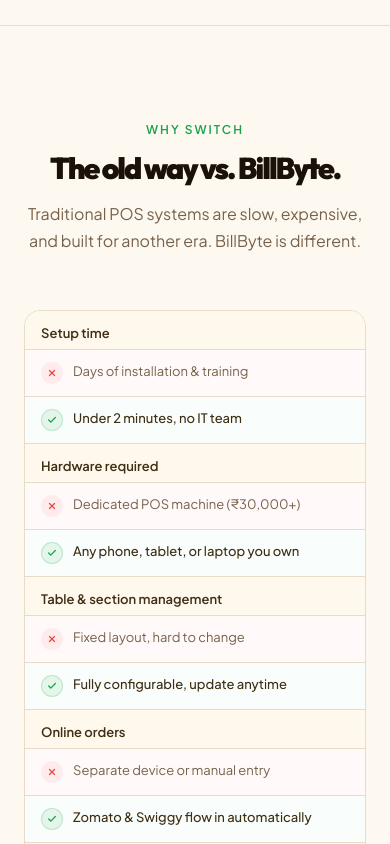
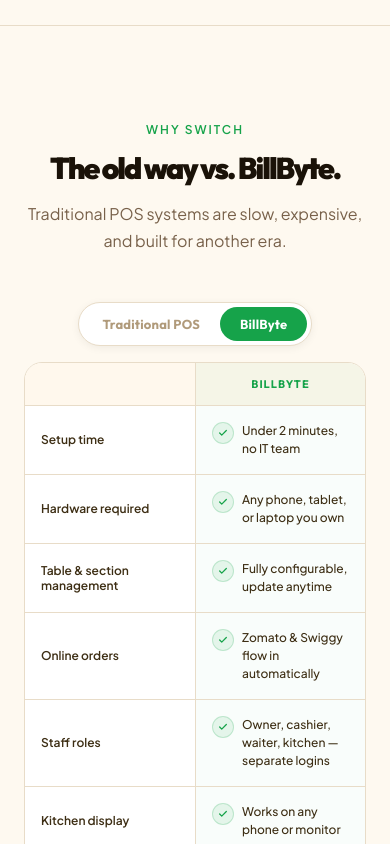
Before and after one commit to rohail642/BillByte-Landing, a React (Vite) app: page / in a window 390 px wide. Shown: the part 5600-6444 px from the top of the page. Built offline with nearby package versions, Linux system fonts and the light colour scheme.

Commit message:
Compare: mobile slider toggle — 2-col table with animated pill switcher on small screens

```diff
--- a/src/sections/Compare.jsx
+++ b/src/sections/Compare.jsx
@@ -1,14 +1,15 @@
-import { motion } from 'framer-motion'
+import { useState } from 'react'
+import { motion, AnimatePresence } from 'framer-motion'
 
 const ROWS = [
-  { label: 'Setup time',             old: 'Days of installation & training', bb: 'Under 2 minutes, no IT team' },
+  { label: 'Setup time',             old: 'Days of installation & training',   bb: 'Under 2 minutes, no IT team' },
   { label: 'Hardware required',      old: 'Dedicated POS machine (₹30,000+)', bb: 'Any phone, tablet, or laptop you own' },
   { label: 'Table & section management', old: 'Fixed layout, hard to change', bb: 'Fully configurable, update anytime' },
-  { label: 'Online orders',          old: 'Separate device or manual entry', bb: 'Zomato & Swiggy flow in automatically' },
-  { label: 'Staff roles',            old: 'Usually one shared login', bb: 'Owner, cashier, waiter, kitchen — separate logins' },
-  { label: 'Kitchen display',        old: 'Extra hardware required', bb: 'Works on any phone or monitor' },
-  { label: 'Access from anywhere',   old: 'Only on-premises', bb: 'Web, PWA, or Windows desktop app' },
-  { label: 'Updates & new features', old: 'Paid upgrades or hardware swap', bb: 'Automatic, always included' },
+  { label: 'Online orders',          old: 'Separate device or manual entry',   bb: 'Zomato & Swiggy flow in automatically' },
+  { label: 'Staff roles',            old: 'Usually one shared login',          bb: 'Owner, cashier, waiter, kitchen — separate logins' },
+  { label: 'Kitchen display',        old: 'Extra hardware required',           bb: 'Works on any phone or monitor' },
+  { label: 'Access from anywhere',   old: 'Only on-premises',                  bb: 'Web, PWA, or Windows desktop app' },
+  { label: 'Updates & new features', old: 'Paid upgrades or hardware swap',    bb: 'Automatic, always included' },
 ]
 
 const Check = () => (
@@ -34,41 +35,151 @@
   </div>
 )
 
+function DesktopTable() {
+  return (
+    <div style={{ border: '1.5px solid var(--border)', borderRadius: 20, overflow: 'hidden', background: 'white' }}>
+      {/* Header */}
+      <div style={{ display: 'grid', gridTemplateColumns: '1fr 1fr 1fr', background: 'var(--bg2)', borderBottom: '1.5px solid var(--border)' }}>
+        <div style={{ padding: '16px 24px' }} />
+        <div style={{ padding: '16px 24px', borderLeft: '1px solid var(--border)', textAlign: 'center' }}>
+          <p style={{ fontFamily: 'Outfit', fontSize: 12, fontWeight: 700, color: 'var(--muted)', letterSpacing: 1, textTransform: 'uppercase' }}>Traditional POS</p>
+        </div>
+        <div style={{ padding: '16px 24px', borderLeft: '1px solid var(--border)', textAlign: 'center', background: 'rgba(22,163,74,0.04)' }}>
+          <p style={{ fontFamily: 'Outfit', fontSize: 12, fontWeight: 700, color: 'var(--green)', letterSpacing: 1, textTransform: 'uppercase' }}>BillByte</p>
+        </div>
+      </div>
+      {ROWS.map((row, i) => (
+        <div key={row.label} style={{
+          display: 'grid', gridTemplateColumns: '1fr 1fr 1fr',
+          borderBottom: i < ROWS.length - 1 ? '1px solid var(--border)' : 'none',
+        }}>
+          <div style={{ padding: '18px 24px', display: 'flex', alignItems: 'center' }}>
+            <span style={{ fontSize: 13, fontWeight: 600, color: 'var(--text2)' }}>{row.label}</span>
+          </div>
+          <div style={{ padding: '18px 24px', borderLeft: '1px solid var(--border)', display: 'flex', alignItems: 'flex-start', gap: 10 }}>
+            <Cross />
+            <span style={{ fontSize: 13, color: 'var(--text3)', lineHeight: 1.5 }}>{row.old}</span>
+          </div>
+          <div style={{ padding: '18px 24px', borderLeft: '1px solid var(--border)', display: 'flex', alignItems: 'flex-start', gap: 10, background: 'rgba(22,163,74,0.025)' }}>
+            <Check />
+            <span style={{ fontSize: 13, color: 'var(--text2)', lineHeight: 1.5, fontWeight: 500 }}>{row.bb}</span>
+          </div>
+        </div>
+      ))}
+    </div>
+  )
+}
+
+function MobileTable() {
+  const [active, setActive] = useState('bb')
+  const isBB = active === 'bb'
+
+  return (
+    <div>
+      {/* Slider toggle */}
+      <div style={{ display: 'flex', justifyContent: 'center', marginBottom: 16 }}>
+        <div style={{
+          display: 'inline-flex', background: 'white',
+          border: '1.5px solid var(--border)', borderRadius: 100,
+          padding: 4, boxShadow: '0 2px 8px rgba(0,0,0,0.06)',
+        }}>
+          {[
+            { key: 'old', label: 'Traditional POS' },
+            { key: 'bb',  label: 'BillByte' },
+          ].map(tab => (
+            <button key={tab.key} onClick={() => setActive(tab.key)}
+              style={{
+                position: 'relative', padding: '9px 20px', borderRadius: 100,
+                border: 'none', background: 'transparent', cursor: 'pointer',
+                fontSize: 13, fontWeight: 700, fontFamily: 'Outfit', letterSpacing: 0.2,
+                color: active === tab.key
+                  ? (tab.key === 'bb' ? 'white' : '#dc2626')
+                  : 'var(--muted)',
+                transition: 'color 0.25s',
+              }}>
+              {active === tab.key && (
+                <motion.div layoutId="mob-pill" style={{
+                  position: 'absolute', inset: 0, borderRadius: 100, zIndex: 0,
+                  background: tab.key === 'bb' ? 'var(--green)' : 'rgba(239,68,68,0.1)',
+                  border: tab.key === 'old' ? '1px solid rgba(239,68,68,0.2)' : 'none',
+                }} transition={{ type: 'spring', stiffness: 420, damping: 34 }} />
+              )}
+              <span style={{ position: 'relative', zIndex: 1 }}>{tab.label}</span>
+            </button>
+          ))}
+        </div>
+      </div>
+
+      {/* 2-column table */}
+      <div style={{ border: '1.5px solid var(--border)', borderRadius: 18, overflow: 'hidden', background: 'white' }}>
+        {/* Header */}
+        <div style={{
+          display: 'grid', gridTemplateColumns: '1fr 1fr',
+          background: 'var(--bg2)', borderBottom: '1.5px solid var(--border)',
+        }}>
+          <div style={{ padding: '14px 16px' }} />
+          <div style={{
+            padding: '14px 16px', borderLeft: '1px solid var(--border)', textAlign: 'center',
+            background: isBB ? 'rgba(22,163,74,0.04)' : 'transparent',
+          }}>
+            <AnimatePresence mode="wait" initial={false}>
+              <motion.p key={active}
+                initial={{ opacity: 0, y: 4 }} animate={{ opacity: 1, y: 0 }} exit={{ opacity: 0, y: -4 }}
+                transition={{ duration: 0.15 }}
+                style={{
+                  fontFamily: 'Outfit', fontSize: 11, fontWeight: 700, letterSpacing: 1, textTransform: 'uppercase',
+                  color: isBB ? 'var(--green)' : '#dc2626', margin: 0,
+                }}>
+                {isBB ? 'BillByte' : 'Traditional POS'}
+              </motion.p>
+            </AnimatePresence>
+          </div>
+        </div>
+
+        {/* Rows */}
+        {ROWS.map((row, i) => (
+          <div key={row.label} style={{
+            display: 'grid', gridTemplateColumns: '1fr 1fr',
+            borderBottom: i < ROWS.length - 1 ? '1px solid var(--border)' : 'none',
+          }}>
+            <div style={{ padding: '16px 16px', display: 'flex', alignItems: 'center' }}>
+              <span style={{ fontSize: 12, fontWeight: 600, color: 'var(--text2)' }}>{row.label}</span>
+            </div>
+            <div style={{
+              borderLeft: '1px solid var(--border)',
+              background: isBB ? 'rgba(22,163,74,0.025)' : 'transparent',
+              overflow: 'hidden',
+            }}>
+              <AnimatePresence mode="wait" initial={false}>
+                <motion.div key={active}
+                  initial={{ opacity: 0, x: isBB ? 10 : -10 }}
+                  animate={{ opacity: 1, x: 0 }}
+                  exit={{ opacity: 0, x: isBB ? -10 : 10 }}
+                  transition={{ duration: 0.18 }}
+                  style={{ padding: '16px 16px', display: 'flex', alignItems: 'flex-start', gap: 8 }}>
+                  {isBB ? <Check /> : <Cross />}
+                  <span style={{ fontSize: 12, lineHeight: 1.5, color: isBB ? 'var(--text2)' : 'var(--text3)', fontWeight: isBB ? 500 : 400 }}>
+                    {isBB ? row.bb : row.old}
+                  </span>
+                </motion.div>
+              </AnimatePresence>
+            </div>
+          </div>
+        ))}
+      </div>
+    </div>
+  )
+}
+
 export default function Compare() {
   return (
     <section style={{ padding: '96px 24px', background: 'var(--bg)', borderTop: '1px solid var(--border)' }}>
       <style>{`
-        .compare-table { border: 1.5px solid var(--border); border-radius: 20px; overflow: hidden; background: white; }
-        .compare-header { display: grid; grid-template-columns: 1fr 1fr 1fr; background: var(--bg2); border-bottom: 1.5px solid var(--border); }
-        .compare-header-cell { padding: 16px 20px; }
-        .compare-row { display: grid; grid-template-columns: 1fr 1fr 1fr; border-bottom: 1px solid var(--border); }
-        .compare-row:last-child { border-bottom: none; }
-        .compare-label { padding: 18px 20px; display: flex; align-items: center; }
-        .compare-old { padding: 18px 20px; border-left: 1px solid var(--border); display: flex; align-items: flex-start; gap: 10px; }
-        .compare-new { padding: 18px 20px; border-left: 1px solid var(--border); display: flex; align-items: flex-start; gap: 10px; background: rgba(22,163,74,0.025); }
-
+        .cmp-desktop { display: block; }
+        .cmp-mobile  { display: none;  }
         @media (max-width: 640px) {
-          .compare-header { display: none; }
-          .compare-table { border-radius: 16px; }
-          .compare-row { display: flex; flex-direction: column; padding: 0; }
-          .compare-label {
-            padding: 14px 16px 8px;
-            font-size: 13px !important;
-            font-weight: 700 !important;
-            color: var(--text) !important;
-            background: var(--bg2);
-            border-bottom: 1px solid var(--border);
-          }
-          .compare-old {
-            padding: 12px 16px;
-            border-left: none;
-            border-bottom: 1px solid var(--border);
-            background: rgba(239,68,68,0.03);
-          }
-          .compare-new {
-            padding: 12px 16px;
-            border-left: none;
-          }
+          .cmp-desktop { display: none;  }
+          .cmp-mobile  { display: block; }
         }
       `}</style>
 
@@ -77,7 +188,7 @@
           initial={{ y: 20, opacity: 0 }}
           whileInView={{ y: 0, opacity: 1 }}
           viewport={{ once: true }}
-          style={{ textAlign: 'center', marginBottom: 56 }}>
+          style={{ textAlign: 'center', marginBottom: 48 }}>
           <p style={{ fontSize: 12, fontWeight: 700, color: 'var(--green)', letterSpacing: 2, textTransform: 'uppercase', marginBottom: 12 }}>
             Why switch
           </p>
@@ -85,7 +196,7 @@
             The old way vs. BillByte.
           </h2>
           <p style={{ fontSize: 16, color: 'var(--text3)', maxWidth: 440, margin: '0 auto', lineHeight: 1.65 }}>
-            Traditional POS systems are slow, expensive, and built for another era. BillByte is different.
+            Traditional POS systems are slow, expensive, and built for another era.
           </p>
         </motion.div>
 
@@ -93,35 +204,9 @@
           initial={{ y: 24, opacity: 0 }}
           whileInView={{ y: 0, opacity: 1 }}
           viewport={{ once: true }}
-          transition={{ duration: 0.6 }}
-          className="compare-table">
-
-          {/* Header — hidden on mobile */}
-          <div className="compare-header">
-            <div className="compare-header-cell" />
-            <div className="compare-header-cell" style={{ borderLeft: '1px solid var(--border)', textAlign: 'center' }}>
-              <p style={{ fontFamily: 'Outfit', fontSize: 12, fontWeight: 700, color: 'var(--muted)', letterSpacing: 1, textTransform: 'uppercase' }}>Traditional POS</p>
-            </div>
-            <div className="compare-header-cell" style={{ borderLeft: '1px solid var(--border)', textAlign: 'center', background: 'rgba(22,163,74,0.04)' }}>
-              <p style={{ fontFamily: 'Outfit', fontSize: 12, fontWeight: 700, color: 'var(--green)', letterSpacing: 1, textTransform: 'uppercase' }}>BillByte</p>
-            </div>
-          </div>
-
-          {ROWS.map((row) => (
-            <div key={row.label} className="compare-row">
-              <div className="compare-label">
-                <span style={{ fontSize: 13, fontWeight: 600, color: 'var(--text2)' }}>{row.label}</span>
-              </div>
-              <div className="compare-old">
-                <Cross />
-                <span style={{ fontSize: 13, color: 'var(--text3)', lineHeight: 1.5 }}>{row.old}</span>
-              </div>
-              <div className="compare-new">
-                <Check />
-                <span style={{ fontSize: 13, color: 'var(--text2)', lineHeight: 1.5, fontWeight: 500 }}>{row.bb}</span>
-              </div>
-            </div>
-          ))}
+          transition={{ duration: 0.6 }}>
+          <div className="cmp-desktop"><DesktopTable /></div>
+          <div className="cmp-mobile"><MobileTable /></div>
         </motion.div>
       </div>
     </section>
```
